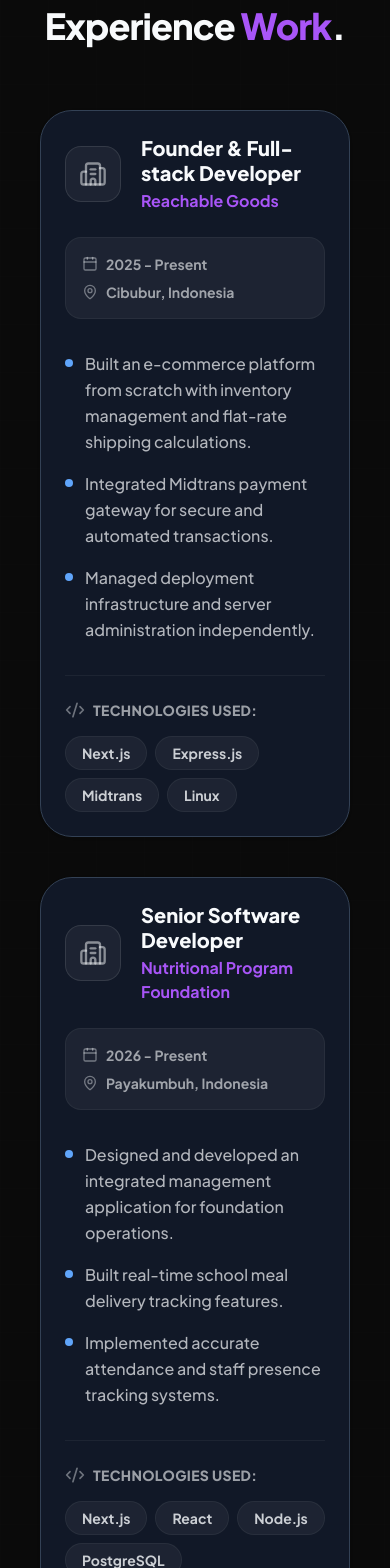
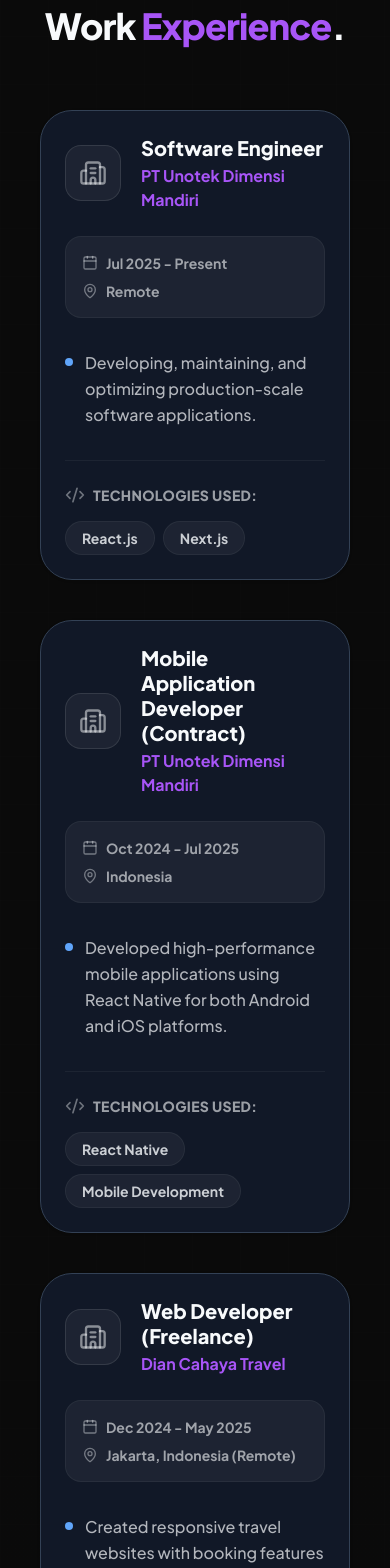
Before and after one commit to kevinsultana/my-porto, a Next.js app: page /en in a window 390 px wide. Shown: the part 5580-7148 px from the top of the page. Built offline with nearby package versions, Linux system fonts and the light colour scheme.

Commit message:
feat: update AboutSection styles for improved layout and responsiveness; modify experience entries in dictionaries for clarity and consistency

```diff
--- a/src/components/about-section.js
+++ b/src/components/about-section.js
@@ -5,21 +5,21 @@
 
 export default function AboutSection({ dict }) {
   return (
-    <section id="about" className="scroll-mt-14 py-8 md:py-12">
-      <div className="flex flex-col md:flex-row items-center gap-12 md:gap-16 max-w-5xl mx-auto px-6">
+    <section id="about" className="scroll-mt-14 py-12 md:py-16">
+      <div className="mx-auto grid max-w-6xl grid-cols-1 items-center gap-10 px-4 sm:px-6 md:grid-cols-[minmax(0,380px)_minmax(0,1fr)] md:gap-14 lg:gap-16">
         {/* KOLOM KIRI: Foto Bersih & Elegan (Tanpa Blur/Glow Berat) */}
         <motion.div
           initial={{ opacity: 0, x: -50 }}
           whileInView={{ opacity: 1, x: 0 }}
           viewport={{ once: true }}
           transition={{ duration: 0.5 }}
-          className="relative w-full max-w-xs md:max-w-sm shrink-0"
+          className="relative mx-auto w-full max-w-70 sm:max-w-sm md:max-w-none md:mx-0"
         >
           {/* Aksen Background Solid yang Lembut (Sangat ringan diproses) */}
-          <div className="absolute inset-0 bg-brand-amber/15 rounded-4xl transform translate-x-4 translate-y-4 -rotate-3" />
+          <div className="absolute inset-0 rounded-4xl bg-brand-amber/15 translate-x-3 translate-y-3 -rotate-3 sm:translate-x-4 sm:translate-y-4" />
 
           {/* Frame Foto Utama */}
-          <div className="relative aspect-4/5 bg-white rounded-4xl shadow-xl border border-brand-text/5 overflow-hidden z-10">
+          <div className="relative aspect-4/5 overflow-hidden rounded-4xl border border-brand-text/5 bg-white shadow-xl z-10">
             <img
               src="/images/about.jpg"
               alt="Profil Kevin Sultana"
@@ -34,35 +34,36 @@
           whileInView={{ opacity: 1, x: 0 }}
           viewport={{ once: true }}
           transition={{ duration: 0.5, delay: 0.1 }}
-          className="flex-1 space-y-6"
+          className="min-w-0 space-y-5 text-center md:text-left md:space-y-6"
         >
           {/* Sapaan dengan Aksen Solid Color (Tidak norak) */}
-          <h3 className="text-3xl md:text-4xl font-black leading-snug text-brand-text uppercase">
-            {dict?.greeting || "Halo, saya"} {/* Pil Nama: Solid Biru */}
-            <span className="bg-brand-blue text-white px-3 py-1 rounded-xl whitespace-nowrap inline-block -rotate-1 shadow-sm">
+          <h3 className="text-2xl sm:text-3xl md:text-4xl font-black leading-tight text-brand-text uppercase">
+            <span className="block">{dict?.greeting || "Halo, saya"}</span>
+            {/* Pil Nama: Solid Biru */}
+            <span className="mt-2 inline-block rounded-xl bg-brand-blue px-3 py-1 text-white shadow-sm">
               {dict?.name || "Kevin Sultana Herman"}
             </span>
             , <br className="hidden md:block" />
             {/* Pil Role: Solid Mint */}
-            <span className="bg-brand-mint text-brand-text px-3 py-1 mt-3 inline-block rounded-xl whitespace-nowrap rotate-1 shadow-sm">
+            <span className="mt-3 inline-block rounded-xl bg-brand-mint px-3 py-1 text-brand-text shadow-sm">
               {dict?.role || "Full-stack Developer & DevOps"}
             </span>
           </h3>
 
           {/* Bio Rapi dengan Garis Samping Solid */}
-          <div className="border-l-4 border-brand-purple pl-6 py-2 my-6">
-            <p className="text-lg whitespace-pre-line text-brand-text/70 font-medium leading-relaxed">
+          <div className="my-4 border-l-4 border-brand-purple pl-4 sm:pl-6 py-1 sm:py-2 text-left md:my-6">
+            <p className="text-base sm:text-lg whitespace-pre-line text-brand-text/70 font-medium leading-relaxed">
               {dict?.bio ||
                 "Berpengalaman membangun arsitektur web modern menggunakan Next.js, React, dan Express.js. Saya memiliki minat mendalam dalam manajemen infrastruktur, Linux server, dan mengoptimalkan lingkungan deployment untuk skalabilitas tinggi."}
             </p>
           </div>
 
           {/* Tombol Clean & Modern */}
-          <div className="pt-2">
+          <div className="pt-1 md:pt-2 flex justify-center md:justify-start">
             <a
               href="/CV-KevinSultanaHerman.pdf"
               download="CV-KevinSultanaHerman.pdf"
-              className="inline-flex items-center gap-2 px-8 py-3.5 bg-brand-ink text-brand-paper hover:text-white font-black rounded-full shadow-md hover:bg-brand-purple hover:shadow-lg hover:-translate-y-1 transition-all duration-300"
+              className="inline-flex w-full justify-center items-center gap-2 rounded-full bg-brand-ink px-6 py-3.5 font-black text-brand-paper shadow-md transition-all duration-300 hover:-translate-y-1 hover:bg-brand-purple hover:text-white hover:shadow-lg sm:w-auto sm:px-8"
             >
               <Download className="w-5 h-5" />{" "}
               {dict?.downloadCv || "Download CV"}
--- a/src/dictionaries/en.json
+++ b/src/dictionaries/en.json
@@ -53,44 +53,40 @@
     "subtitle": "A collection of certificates supporting web development, UI/UX, and modern frontend practice"
   },
   "experience": {
-    "title": "Experience",
-    "accent": "Work",
+    "title": "Work",
+    "accent": "Experience",
     "technologiesLabel": "Technologies used:",
     "list": [
       {
-        "company": "Reachable Goods",
-        "role": "Founder & Full-stack Developer",
-        "period": "2025 - Present",
-        "location": "Cibubur, Indonesia",
+        "company": "PT Unotek Dimensi Mandiri",
+        "role": "Software Engineer",
+        "period": "Jul 2025 - Present",
+        "location": "Remote",
         "description": [
-          "Built an e-commerce platform from scratch with inventory management and flat-rate shipping calculations.",
-          "Integrated Midtrans payment gateway for secure and automated transactions.",
-          "Managed deployment infrastructure and server administration independently."
+          "Developing, maintaining, and optimizing production-scale software applications."
         ],
-        "technologies": ["Next.js", "Express.js", "Midtrans", "Linux"]
+        "technologies": ["React.js", "Next.js"]
       },
       {
-        "company": "Nutritional Program Foundation",
-        "role": "Senior Software Developer",
-        "period": "2026 - Present",
-        "location": "Payakumbuh, Indonesia",
+        "company": "PT Unotek Dimensi Mandiri",
+        "role": "Mobile Application Developer (Contract)",
+        "period": "Oct 2024 - Jul 2025",
+        "location": "Indonesia",
         "description": [
-          "Designed and developed an integrated management application for foundation operations.",
-          "Built real-time school meal delivery tracking features.",
-          "Implemented accurate attendance and staff presence tracking systems."
+          "Developed high-performance mobile applications using React Native for both Android and iOS platforms."
         ],
-        "technologies": ["Next.js", "React", "Node.js", "PostgreSQL"]
+        "technologies": ["React Native", "Mobile Development"]
       },
       {
-        "company": "Freelance (Travel CRM & US Construction)",
-        "role": "Full-stack Developer",
-        "period": "2025 - 2026",
-        "location": "Remote",
+        "company": "Dian Cahaya Travel",
+        "role": "Web Developer (Freelance)",
+        "period": "Dec 2024 - May 2025",
+        "location": "Jakarta, Indonesia (Remote)",
         "description": [
-          "Developed a travel CRM with role-based dashboards for Agent and Admin access.",
-          "Designed interactive demos and high-performance portfolio websites for a US-based construction company."
+          "Created responsive travel websites with booking features using React, Tailwind CSS, and third-party APIs.",
+          "Optimized page loading speed and SEO performance for better visibility."
         ],
-        "technologies": ["Next.js", "Supabase", "Tailwind CSS", "React"]
+        "technologies": ["React.js", "Tailwind CSS"]
       }
     ]
   },
--- a/src/dictionaries/id.json
+++ b/src/dictionaries/id.json
@@ -58,39 +58,35 @@
     "technologiesLabel": "Teknologi yang digunakan:",
     "list": [
       {
-        "company": "Reachable Goods",
-        "role": "Founder & Full-stack Developer",
-        "period": "2025 - Sekarang",
-        "location": "Cibubur, Indonesia",
+        "company": "PT Unotek Dimensi Mandiri",
+        "role": "Software Engineer",
+        "period": "Jul 2025 - Sekarang",
+        "location": "Remote",
         "description": [
-          "Membangun platform e-commerce dari nol dengan fitur manajemen inventaris dan perhitungan pengiriman flat-rate.",
-          "Melakukan integrasi payment gateway menggunakan Midtrans untuk transaksi yang aman dan terotomatisasi.",
-          "Mengelola infrastruktur deployment dan administrasi server secara mandiri."
+          "Mengembangkan, memelihara, dan mengoptimalkan performa aplikasi perangkat lunak skala produksi."
         ],
-        "technologies": ["Next.js", "Express.js", "Midtrans", "Linux"]
+        "technologies": ["React.js", "Next.js"]
       },
       {
-        "company": "Yayasan Program Nutrisi",
-        "role": "Senior Software Developer",
-        "period": "2026 - Sekarang",
-        "location": "Payakumbuh, Indonesia",
+        "company": "PT Unotek Dimensi Mandiri",
+        "role": "Mobile Application Developer (Contract)",
+        "period": "Okt 2024 - Jul 2025",
+        "location": "Indonesia",
         "description": [
-          "Merancang dan mengembangkan aplikasi manajemen terpadu untuk operasional yayasan.",
-          "Membangun fitur pelacakan pengiriman makanan sekolah secara real-time.",
-          "Mengimplementasikan sistem absensi dan pelacakan kehadiran staf yang akurat."
+          "Mengembangkan aplikasi mobile berkinerja tinggi menggunakan React Native untuk platform Android dan iOS."
         ],
-        "technologies": ["Next.js", "React", "Node.js", "PostgreSQL"]
+        "technologies": ["React Native", "Mobile Development"]
       },
       {
-        "company": "Freelance (Travel CRM & US Construction)",
-        "role": "Full-stack Developer",
-        "period": "2025 - 2026",
-        "location": "Remote",
+        "company": "Dian Cahaya Travel",
+        "role": "Web Developer (Freelance)",
+        "period": "Des 2024 - Mei 2025",
+        "location": "Jakarta, Indonesia (Remote)",
         "description": [
-          "Mengembangkan CRM travel dengan dashboard khusus untuk hak akses Agent dan Admin.",
-          "Merancang demo interaktif dan website portofolio berkinerja tinggi untuk perusahaan konstruksi berbasis di Amerika Serikat."
+          "Membuat website travel yang responsif dengan fitur pemesanan menggunakan React, Tailwind CSS, dan API pihak ketiga.",
+          "Mengoptimalkan kecepatan pemuatan halaman dan kinerja SEO untuk meningkatkan visibilitas mesin pencari."
         ],
-        "technologies": ["Next.js", "Supabase", "Tailwind CSS", "React"]
+        "technologies": ["React.js", "Tailwind CSS"]
       }
     ]
   },
```
